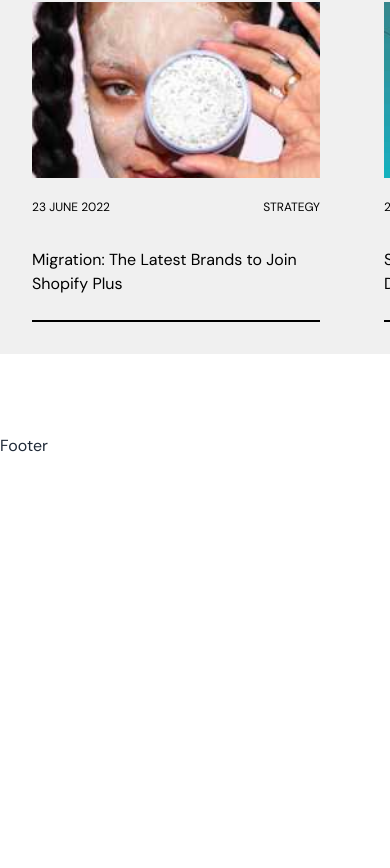
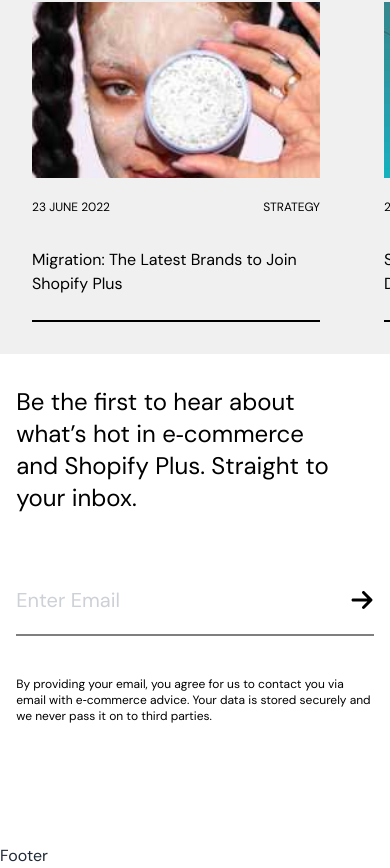
Before and after one commit to antonio-lopez/we-make-websites, a Next.js app: page / in a window 390 px wide. Shown: the part 7549-8417 px from the top of the page. Before the commit the page ends 8007 px from the top, so only its background shows below. Built offline with nearby package versions, Linux system fonts and the light colour scheme.

Commit message:
added subscribe mobile component

```diff
--- /dev/null
+++ b/components/Subscribe.jsx
@@ -0,0 +1,37 @@
+/* eslint-disable @next/next/no-img-element */
+const Subscribe = () => {
+  return (
+    <section className="bg-white text-black">
+      <div className="layout">
+        <h1 className="mb-10 py-8 pr-8 text-2xl">
+          Be the first to hear about what’s hot in e‑commerce and Shopify Plus.
+          Straight to your inbox.{' '}
+        </h1>
+        <form className="border-b-2 border-black/50 pb-5">
+          <div className="flex justify-between">
+            <input
+              type="email"
+              required
+              className="text-xl opacity-50 focus:outline-none"
+              placeholder="Enter Email"
+            />
+            <button type="submit">
+              <img
+                className="h-6 w-6"
+                src="/svg/arrow-right-email.svg"
+                alt="arrow right"
+              />
+            </button>
+          </div>
+        </form>
+        <p className="py-10 text-xs">
+          By providing your email, you agree for us to contact you via email
+          with e‑commerce advice. Your data is stored securely and we never pass
+          it on to third parties.
+        </p>
+      </div>
+    </section>
+  );
+};
+
+export default Subscribe;
--- a/components/index.js
+++ b/components/index.js
@@ -9,3 +9,4 @@ export { default as Businesses } from './Businesses';
 export { default as International } from './International';
 export { default as Blog } from './Blog';
 export { default as BlogCarousel } from './BlogCarousel';
+export { default as Subscribe } from './Subscribe';
--- a/pages/index.jsx
+++ b/pages/index.jsx
@@ -6,6 +6,7 @@ import {
   Businesses,
   International,
   Blog,
+  Subscribe,
 } from '../components';
 
 export default function Home() {
@@ -18,6 +19,7 @@ export default function Home() {
       <Businesses />
       <International />
       <Blog />
+      <Subscribe />
     </>
   );
 }
```
Also changed, not shown: public/svg/arrow-right-email.svg (added).
